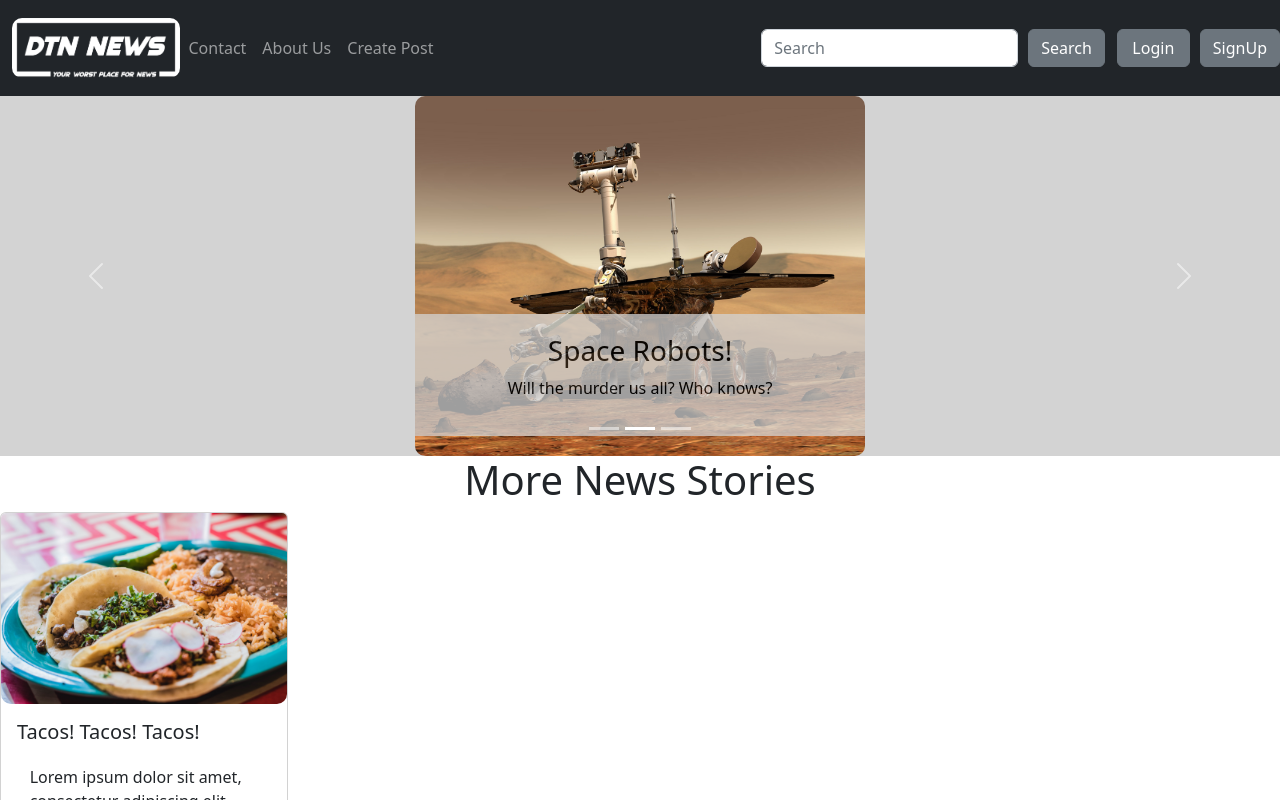
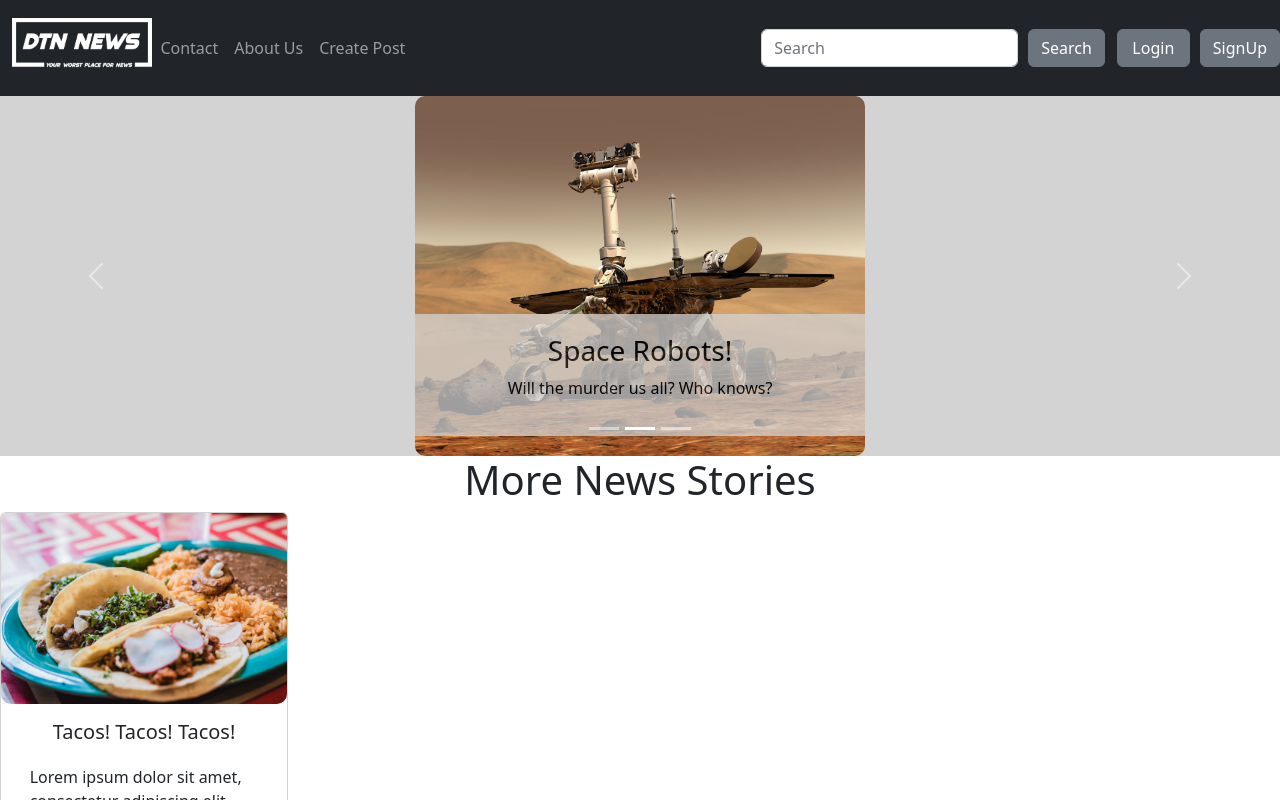
Before and after one commit to curlerhaus/DTNS_News_Blog, a React (Create React App) app in the folder client/: page / in a window 1280 px wide. Shown: the top 800 px of the page. Built offline with nearby package versions, Linux system fonts and the light colour scheme; no server answers.

Commit message:
update css

```diff
--- a/client/src/components/cards.css
+++ b/client/src/components/cards.css
@@ -1,4 +1,4 @@
-img {
+.cardimg {
     height: 100%;
     width: auto;
     border-radius: 10px;
@@ -21,3 +21,7 @@ img {
     justify-content: center;
     align-items: center;
  }
+
+ .cardtitle {
+    text-align: center;
+ }
--- a/client/src/components/cards.js
+++ b/client/src/components/cards.js
@@ -9,9 +9,9 @@ function CardTemplate({ posts }) {
     <>
       <h1>More News Stories</h1>
       <Card style={{ width: "18rem" }}>
-        <Card.Img variant="top" src="./tacos.jpg" />
+        <Card.Img className="cardimg" variant="top" src="./tacos.jpg" />
         <Card.Body>
-          <Card.Title>Tacos! Tacos! Tacos!</Card.Title>
+          <Card.Title className="cardtitle">Tacos! Tacos! Tacos!</Card.Title>
           <Card.Text className="posttext">
             Lorem ipsum dolor sit amet, consectetur adipiscing elit, sed do
             eiusmod tempor incididunt ut labore et dolore magna aliqua. Ut enim
--- a/client/src/components/carousel.css
+++ b/client/src/components/carousel.css
@@ -11,8 +11,10 @@
     position:center;
     top:0;
     left:0;
+    border-radius: 10px;
     }
-img {
+
+  img {
     margin-left: auto;
     margin-right: auto;
     display: flex;
@@ -28,3 +30,7 @@ img {
   color: black;
   opacity: 100%;
 }
+
+.carouselimg {
+  border-radius: 10px;
+}
```
